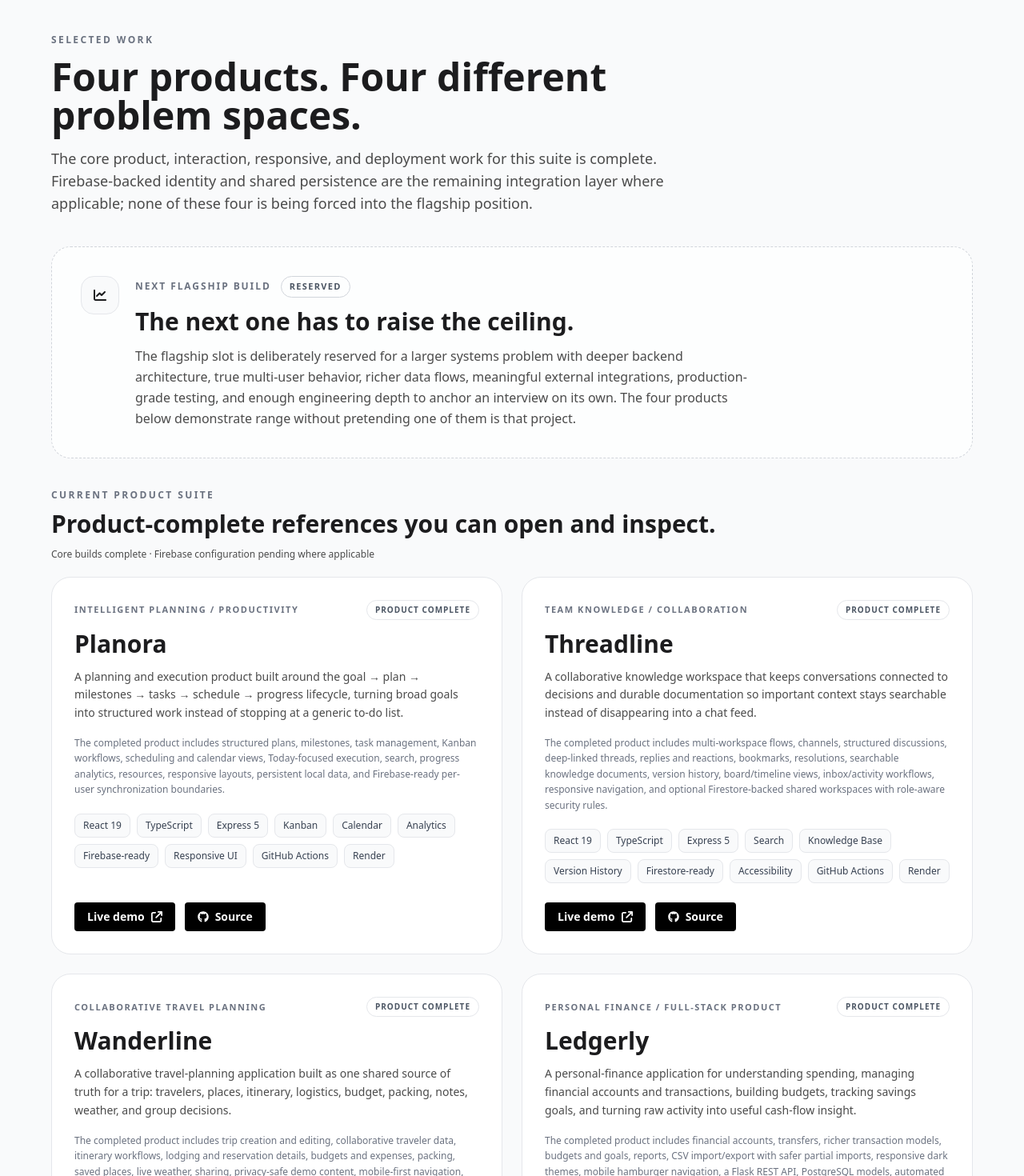
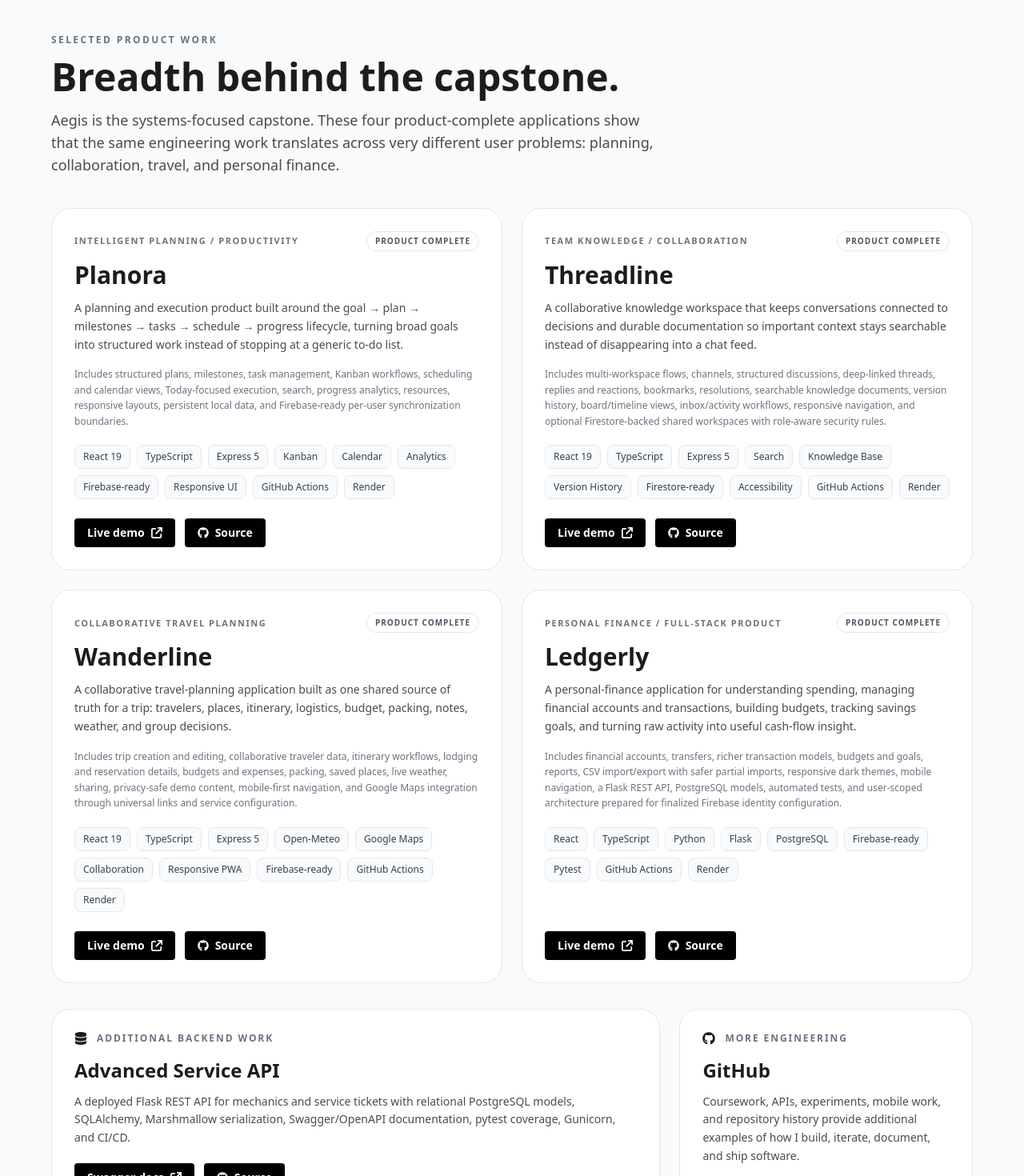
Before and after one commit to MotherTheresa64/portfolio-website, a React (Vite) app: page / in a window 1280 px wide. Shown: the part 2180-3650 px from the top of the page at 80% size. Built offline with nearby package versions, Linux system fonts and the light colour scheme.

Commit message:
Move four finished apps into selected product work

```diff
--- a/src/components/Projects.tsx
+++ b/src/components/Projects.tsx
@@ -1,4 +1,4 @@
-import { FaChartLine, FaDatabase, FaGithub, FaArrowUpRightFromSquare } from "react-icons/fa6";
+import { FaDatabase, FaGithub, FaArrowUpRightFromSquare } from "react-icons/fa6";
 
 const productProjects = [
   {
@@ -6,7 +6,7 @@
     category: "INTELLIGENT PLANNING / PRODUCTIVITY",
     status: "PRODUCT COMPLETE",
     description: "A planning and execution product built around the goal → plan → milestones → tasks → schedule → progress lifecycle, turning broad goals into structured work instead of stopping at a generic to-do list.",
-    note: "The completed product includes structured plans, milestones, task management, Kanban workflows, scheduling and calendar views, Today-focused execution, search, progress analytics, resources, responsive layouts, persistent local data, and Firebase-ready per-user synchronization boundaries.",
+    note: "Includes structured plans, milestones, task management, Kanban workflows, scheduling and calendar views, Today-focused execution, search, progress analytics, resources, responsive layouts, persistent local data, and Firebase-ready per-user synchronization boundaries.",
     tags: ["React 19", "TypeScript", "Express 5", "Kanban", "Calendar", "Analytics", "Firebase-ready", "Responsive UI", "GitHub Actions", "Render"],
     live: "https://planora-zlxv.onrender.com",
     source: "https://github.com/MotherTheresa64/Planora",
@@ -16,7 +16,7 @@
     category: "TEAM KNOWLEDGE / COLLABORATION",
     status: "PRODUCT COMPLETE",
     description: "A collaborative knowledge workspace that keeps conversations connected to decisions and durable documentation so important context stays searchable instead of disappearing into a chat feed.",
-    note: "The completed product includes multi-workspace flows, channels, structured discussions, deep-linked threads, replies and reactions, bookmarks, resolutions, searchable knowledge documents, version history, board/timeline views, inbox/activity workflows, responsive navigation, and optional Firestore-backed shared workspaces with role-aware security rules.",
+    note: "Includes multi-workspace flows, channels, structured discussions, deep-linked threads, replies and reactions, bookmarks, resolutions, searchable knowledge documents, version history, board/timeline views, inbox/activity workflows, responsive navigation, and optional Firestore-backed shared workspaces with role-aware security rules.",
     tags: ["React 19", "TypeScript", "Express 5", "Search", "Knowledge Base", "Version History", "Firestore-ready", "Accessibility", "GitHub Actions", "Render"],
     live: "https://threadline-ga8w.onrender.com",
     source: "https://github.com/MotherTheresa64/Threadline",
@@ -26,7 +26,7 @@
     category: "COLLABORATIVE TRAVEL PLANNING",
     status: "PRODUCT COMPLETE",
     description: "A collaborative travel-planning application built as one shared source of truth for a trip: travelers, places, itinerary, logistics, budget, packing, notes, weather, and group decisions.",
-    note: "The completed product includes trip creation and editing, collaborative traveler data, itinerary workflows, lodging and reservation details, budgets and expenses, packing, saved places, live weather, sharing, privacy-safe demo content, mobile-first navigation, and Google Maps integration through universal links and service configuration.",
+    note: "Includes trip creation and editing, collaborative traveler data, itinerary workflows, lodging and reservation details, budgets and expenses, packing, saved places, live weather, sharing, privacy-safe demo content, mobile-first navigation, and Google Maps integration through universal links and service configuration.",
     tags: ["React 19", "TypeScript", "Express 5", "Open-Meteo", "Google Maps", "Collaboration", "Responsive PWA", "Firebase-ready", "GitHub Actions", "Render"],
     live: "https://wanderline-s1yv.onrender.com",
     source: "https://github.com/MotherTheresa64/Wanderline",
@@ -36,7 +36,7 @@
     category: "PERSONAL FINANCE / FULL-STACK PRODUCT",
     status: "PRODUCT COMPLETE",
     description: "A personal-finance application for understanding spending, managing financial accounts and transactions, building budgets, tracking savings goals, and turning raw activity into useful cash-flow insight.",
-    note: "The completed product includes financial accounts, transfers, richer transaction models, budgets and goals, reports, CSV import/export with safer partial imports, responsive dark themes, mobile hamburger navigation, a Flask REST API, PostgreSQL models, automated tests, and user-scoped architecture prepared for finalized Firebase identity configuration.",
+    note: "Includes financial accounts, transfers, richer transaction models, budgets and goals, reports, CSV import/export with safer partial imports, responsive dark themes, mobile navigation, a Flask REST API, PostgreSQL models, automated tests, and user-scoped architecture prepared for finalized Firebase identity configuration.",
     tags: ["React", "TypeScript", "Python", "Flask", "PostgreSQL", "Firebase-ready", "Pytest", "GitHub Actions", "Render"],
     live: "https://ledgerly-web-knmt.onrender.com",
     source: "https://github.com/MotherTheresa64/Ledgerly",
@@ -48,33 +48,9 @@
     <section id="projects" className="py-24 px-6 bg-gray-50 dark:bg-gray-900">
       <div className="max-w-6xl mx-auto">
         <div className="max-w-3xl mb-10">
-          <span className="text-xs font-bold tracking-[0.2em] text-gray-500 dark:text-gray-400">SELECTED WORK</span>
-          <h2 className="text-4xl sm:text-5xl font-bold mt-3 mb-4 text-textMain dark:text-white">Four products. Four different problem spaces.</h2>
-          <p className="text-textSubtle dark:text-gray-300 text-lg">The core product, interaction, responsive, and deployment work for this suite is complete. Firebase-backed identity and shared persistence are the remaining integration layer where applicable; none of these four is being forced into the flagship position.</p>
-        </div>
-
-        <article className="rounded-3xl border border-dashed border-gray-300 dark:border-gray-600 bg-white/70 dark:bg-dark/70 p-7 sm:p-9 mb-8">
-          <div className="grid md:grid-cols-[auto_1fr] gap-5 items-start">
-            <div className="w-12 h-12 rounded-2xl border border-gray-200 dark:border-gray-700 bg-gray-50 dark:bg-gray-800 flex items-center justify-center text-textMain dark:text-white">
-              <FaChartLine />
-            </div>
-            <div>
-              <div className="flex flex-wrap items-center gap-3 mb-3">
-                <span className="text-xs font-bold tracking-[0.16em] text-gray-500 dark:text-gray-400">NEXT FLAGSHIP BUILD</span>
-                <span className="text-[11px] font-bold tracking-[0.12em] px-2.5 py-1 rounded-full border border-gray-300 dark:border-gray-600 text-gray-600 dark:text-gray-300">RESERVED</span>
-              </div>
-              <h3 className="text-3xl font-bold text-textMain dark:text-white mb-3">The next one has to raise the ceiling.</h3>
-              <p className="text-textSubtle dark:text-gray-300 leading-relaxed max-w-3xl">The flagship slot is deliberately reserved for a larger systems problem with deeper backend architecture, true multi-user behavior, richer data flows, meaningful external integrations, production-grade testing, and enough engineering depth to anchor an interview on its own. The four products below demonstrate range without pretending one of them is that project.</p>
-            </div>
-          </div>
-        </article>
-
-        <div className="mb-5 flex flex-wrap items-end justify-between gap-3">
-          <div>
-            <span className="text-xs font-bold tracking-[0.2em] text-gray-500 dark:text-gray-400">CURRENT PRODUCT SUITE</span>
-            <h3 className="text-2xl sm:text-3xl font-bold mt-2 text-textMain dark:text-white">Product-complete references you can open and inspect.</h3>
-          </div>
-          <span className="text-xs text-textSubtle dark:text-gray-400">Core builds complete · Firebase configuration pending where applicable</span>
+          <span className="text-xs font-bold tracking-[0.2em] text-gray-500 dark:text-gray-400">SELECTED PRODUCT WORK</span>
+          <h2 className="text-4xl sm:text-5xl font-bold mt-3 mb-4 text-textMain dark:text-white">Breadth behind the capstone.</h2>
+          <p className="text-textSubtle dark:text-gray-300 text-lg">Aegis is the systems-focused capstone. These four product-complete applications show that the same engineering work translates across very different user problems: planning, collaboration, travel, and personal finance.</p>
         </div>
 
         <div className="grid md:grid-cols-2 gap-6 mb-8">
@@ -100,16 +76,16 @@
 
         <div className="grid md:grid-cols-[1.35fr_.65fr] gap-6">
           <article className="rounded-3xl border border-gray-200 dark:border-gray-700 bg-white dark:bg-dark p-7">
-            <div className="flex items-center gap-3 mb-4"><FaDatabase /><span className="text-xs font-bold tracking-[0.16em] text-gray-500 dark:text-gray-400">BACKEND DEPTH</span></div>
+            <div className="flex items-center gap-3 mb-4"><FaDatabase /><span className="text-xs font-bold tracking-[0.16em] text-gray-500 dark:text-gray-400">ADDITIONAL BACKEND WORK</span></div>
             <h3 className="text-2xl font-bold mb-3 text-textMain dark:text-white">Advanced Service API</h3>
             <p className="text-sm leading-relaxed text-textSubtle dark:text-gray-300 mb-5">A deployed Flask REST API for mechanics and service tickets with relational PostgreSQL models, SQLAlchemy, Marshmallow serialization, Swagger/OpenAPI documentation, pytest coverage, Gunicorn, and CI/CD.</p>
             <div className="flex flex-wrap gap-3"><a className="btn" href="https://advanced-api-final.onrender.com/apidocs/" target="_blank" rel="noopener noreferrer">Swagger docs <FaArrowUpRightFromSquare /></a><a className="btn" href="https://github.com/MotherTheresa64/Advanced-API-Final" target="_blank" rel="noopener noreferrer"><FaGithub /> Source</a></div>
           </article>
 
           <article className="rounded-3xl border border-gray-200 dark:border-gray-700 bg-white dark:bg-dark p-7">
-            <div className="flex items-center gap-3 mb-4"><FaGithub /><span className="text-xs font-bold tracking-[0.16em] text-gray-500 dark:text-gray-400">MORE WORK</span></div>
+            <div className="flex items-center gap-3 mb-4"><FaGithub /><span className="text-xs font-bold tracking-[0.16em] text-gray-500 dark:text-gray-400">MORE ENGINEERING</span></div>
             <h3 className="text-2xl font-bold mb-3 text-textMain dark:text-white">GitHub</h3>
-            <p className="text-sm leading-relaxed text-textSubtle dark:text-gray-300 mb-5">More coursework, APIs, experiments, and mobile work are public, including Bottom Dollar, my React Native / Expo progression game.</p>
+            <p className="text-sm leading-relaxed text-textSubtle dark:text-gray-300 mb-5">Coursework, APIs, experiments, mobile work, and repository history provide additional examples of how I build, iterate, document, and ship software.</p>
             <a className="btn" href="https://github.com/MotherTheresa64" target="_blank" rel="noopener noreferrer"><FaGithub /> View profile</a>
           </article>
         </div>
```
